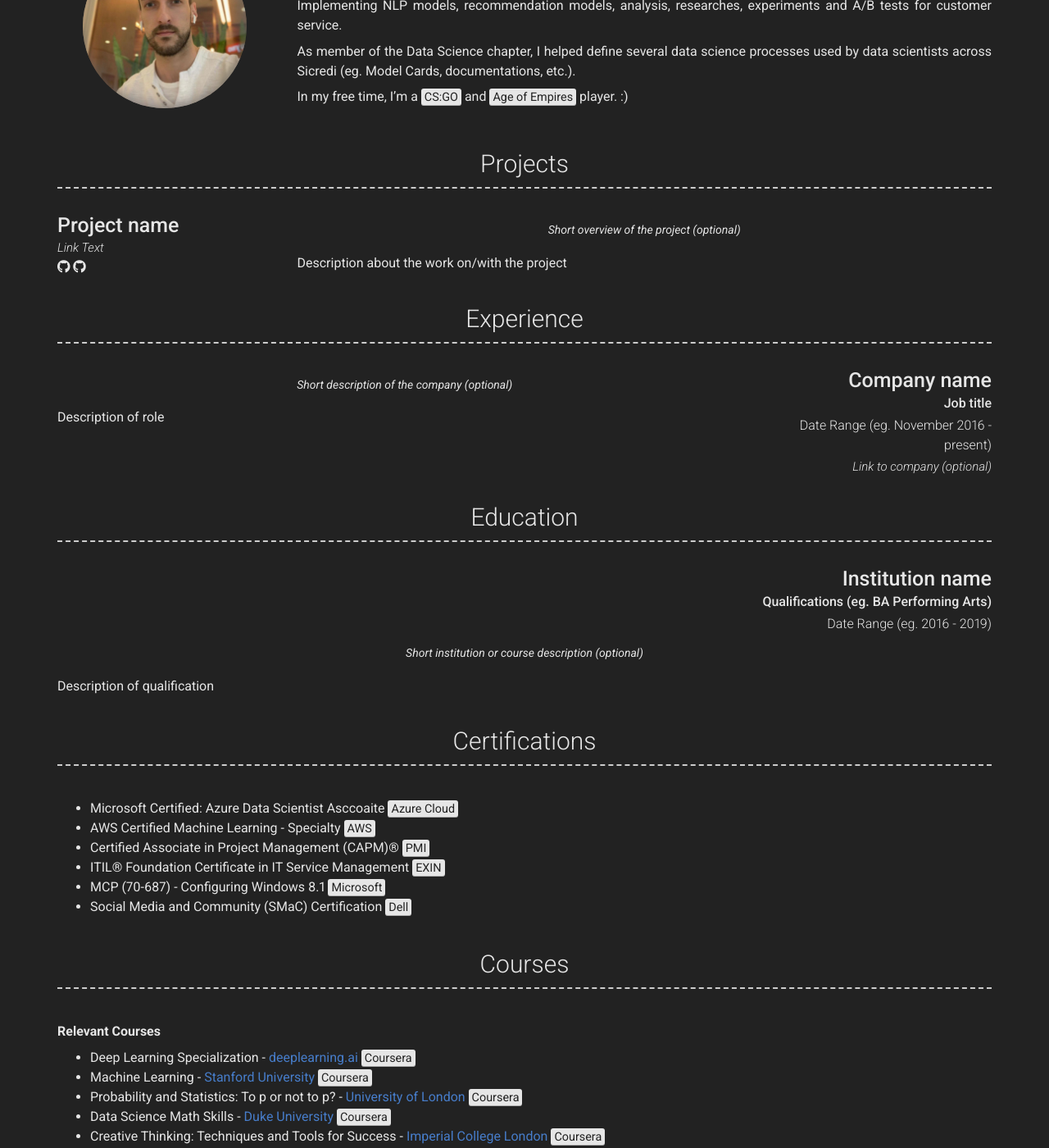
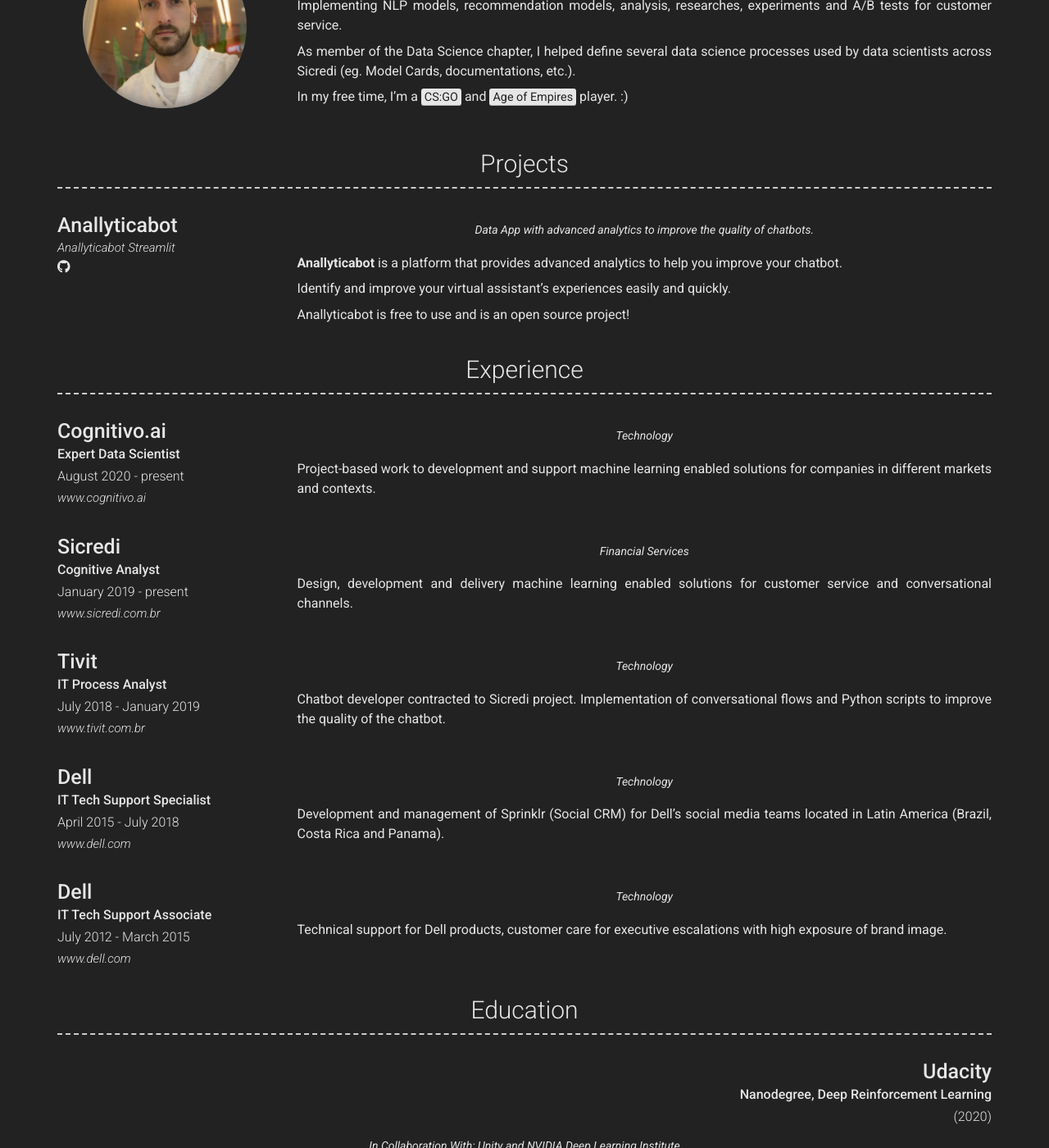
Before and after one commit to DougTrajano/resume, a Jekyll site: the page built from index.md, in a window 1280 px wide and 1400 px high, scrolled down 457 px. Shown: the whole window at 82% size. Built offline with Jekyll 4.4.1, drawn with Linux system fonts in a browser that asks for light colours; nearby versions of some CDN libraries; some of the changed text lies outside the part shown.

Commit message:
update contents

```diff
--- a/_config.yml
+++ b/_config.yml
@@ -67,43 +67,104 @@ content:
     layout: list # Type of content section (list/text)
     content:
       - layout: left
-        title: Project name
-        link: Link to project (eg. sproogen.github.io/modern-resume-theme)(optional)
-        link_text: Link Text
+        title: Anallyticabot
+        link: https://share.streamlit.io/dougtrajano/anallyticabot/anallyticabot.py
+        link_text: Anallyticabot Streamlit
         additional_links:
-          - title:  Github page for project (eg. sproogen/modern-resume-theme)
+          - title: DougTrajano/anallyticabot
             icon: fab fa-github
-            url: Link to project (eg. sproogen.github.io/modern-resume-theme)(optional)
-          - title:  Github page for project (eg. sproogen/modern-resume-theme)
-            icon: fab fa-github
-            url: Link to project (eg. sproogen.github.io/modern-resume-theme)(optional)
+            url: https://github.com/DougTrajano/anallyticabot
         quote: >
-          Short overview of the project (optional)
+          Data App with advanced analytics to improve the quality of chatbots.
         description: | # this will include new lines to allow paragraphs
-          Description about the work on/with the project
+          **Anallyticabot** is a platform that provides advanced analytics to help you improve your chatbot.
+
+          Identify and improve your virtual assistant's experiences easily and quickly.
+
+          Anallyticabot is free to use and is an open source project!
   - title: Experience
     layout: list
     content:
-      - layout: right
-        title: Company name
-        sub_title: Job title
-        caption: Date Range (eg. November 2016 - present)
-        link: Link to company (optional)
+      - layout: left
+        title: Cognitivo.ai
+        sub_title: Expert Data Scientist
+        caption: August 2020 - present
+        link: www.cognitivo.ai
         quote: >
-          Short description of the company (optional)
+          Technology
         description: | # this will include new lines to allow paragraphs
-          Description of role
+          Project-based work to development and support machine learning enabled solutions for companies in different markets and contexts.
+      - layout: left
+        title: Sicredi
+        sub_title: Cognitive Analyst
+        caption: January 2019 - present
+        link: www.sicredi.com.br
+        quote: >
+          Financial Services
+        description: | # this will include new lines to allow paragraphs
+          Design, development and delivery machine learning enabled solutions for customer service and conversational channels.
+      - layout: left
+        title: Tivit
+        sub_title: IT Process Analyst
+        caption: July 2018 - January 2019
+        link: www.tivit.com.br
+        quote: >
+          Technology
+        description: | # this will include new lines to allow paragraphs
+          Chatbot developer contracted to Sicredi project. Implementation of conversational flows and Python scripts to improve the quality of the chatbot.
+      - layout: left
+        title: Dell
+        sub_title: IT Tech Support Specialist
+        caption: April 2015 - July 2018
+        link: www.dell.com
+        quote: >
+          Technology
+        description: | # this will include new lines to allow paragraphs
+          Development and management of Sprinklr (Social CRM) for Dell's social media teams located in Latin America (Brazil, Costa Rica and Panama).
+      - layout: left
+        title: Dell
+        sub_title: IT Tech Support Associate
+        caption: July 2012 - March 2015
+        link: www.dell.com
+        quote: >
+          Technology
+        description: | # this will include new lines to allow paragraphs
+          Technical support for Dell products, customer care for executive escalations with high exposure of brand image.
   - title: Education
     layout: list
     content:
       - layout: top-right
-        title: Institution name
-        sub_title: Qualifications (eg. BA Performing Arts)
-        caption: Date Range (eg. 2016 - 2019)
+        title: Udacity
+        sub_title: Nanodegree, Deep Reinforcement Learning
+        caption: (2020)
         quote: >
-          Short institution or course description (optional)
+          In Collaboration With: Unity and NVIDIA Deep Learning Institute
         description: | # this will include new lines to allow paragraphs
-          Description of qualification
+          Skills Covered
+          - Reinforcement Learning
+          - Neural Networks
+          - PyTorch
+          - Deep Q-Networks (DQN)
+          - Deep Deterministic Policy Gradients (DDPG)
+
+      - layout: top-right
+        title: Udacity
+        sub_title: Nanodegree, Data Scientist
+        caption: (2019)
+        quote: >
+          In Collaboration With: Bertelsmann, Figure Eight, IBM Watson, Insight, Kaggle, Starbucks
+        description: | # this will include new lines to allow paragraphs
+          Skills Covered
+          - Machine Learning
+          - Deep Learning
+          - Software Engineering
+          - Applied Data Science
+
+      - layout: top-right
+        title: Estácio
+        sub_title: BSc, Information Systems
+        caption: (2016 - 2019)
+
   - title: Certifications
     layout: text
     content: | # this will include new lines to allow paragraphs
```
